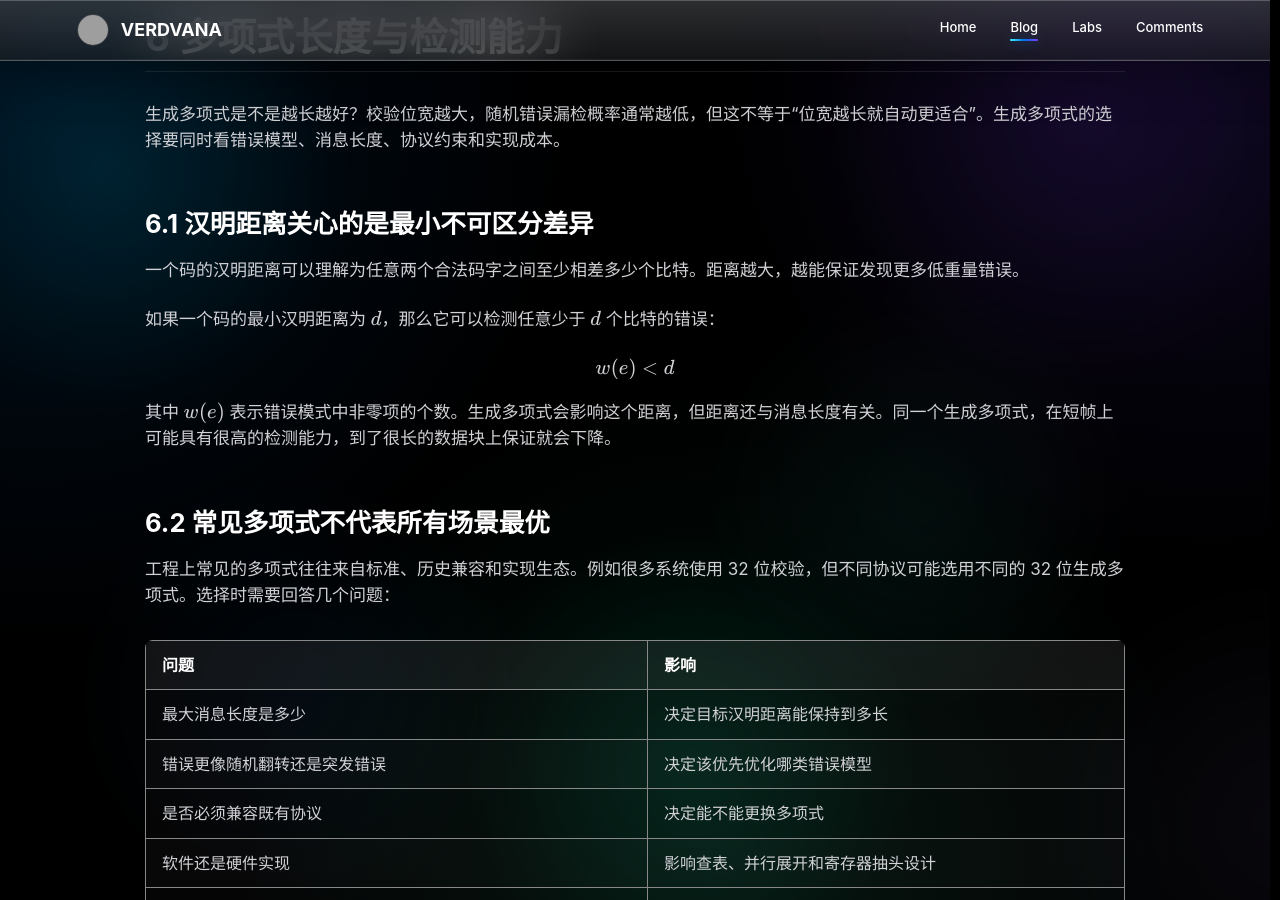
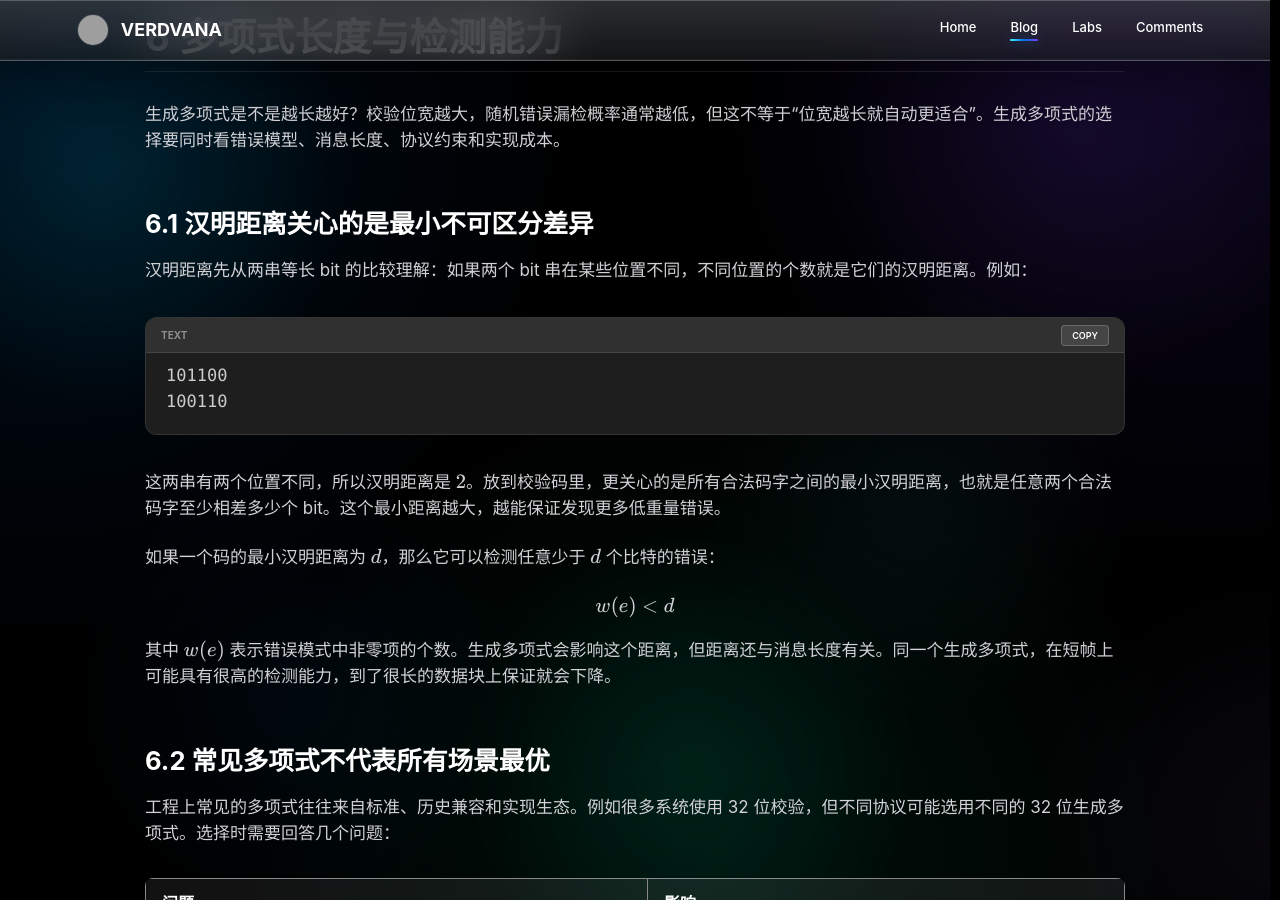
Before and after one commit to Verdvana/Verdvana.github.io, a Jekyll site: the page built from _posts/2026-06-12-finite-field-generator-polynomial.md, in a window 1280 px wide and 900 px high, scrolled down 9595 px. Built offline with Jekyll 4.4.1, drawn with Linux system fonts in a browser that asks for light colours; comment, search, counter and statistics services are not loaded; some of the changed text lies outside the part shown; grey boxes are pictures that could not be loaded.

Commit message:
Clarify Hamming distance in coding theory

````diff
--- a/_posts/2026-06-12-finite-field-generator-polynomial.md
+++ b/_posts/2026-06-12-finite-field-generator-polynomial.md
@@ -361,7 +361,14 @@ $$
 
 ### 6.1 汉明距离关心的是最小不可区分差异
 
-一个码的汉明距离可以理解为任意两个合法码字之间至少相差多少个比特。距离越大，越能保证发现更多低重量错误。
+汉明距离先从两串等长 bit 的比较理解：如果两个 bit 串在某些位置不同，不同位置的个数就是它们的汉明距离。例如：
+
+```text
+101100
+100110
+```
+
+这两串有两个位置不同，所以汉明距离是 $2$。放到校验码里，更关心的是所有合法码字之间的最小汉明距离，也就是任意两个合法码字至少相差多少个 bit。这个最小距离越大，越能保证发现更多低重量错误。
 
 如果一个码的最小汉明距离为 $d$，那么它可以检测任意少于 $d$ 个比特的错误：
 
````
